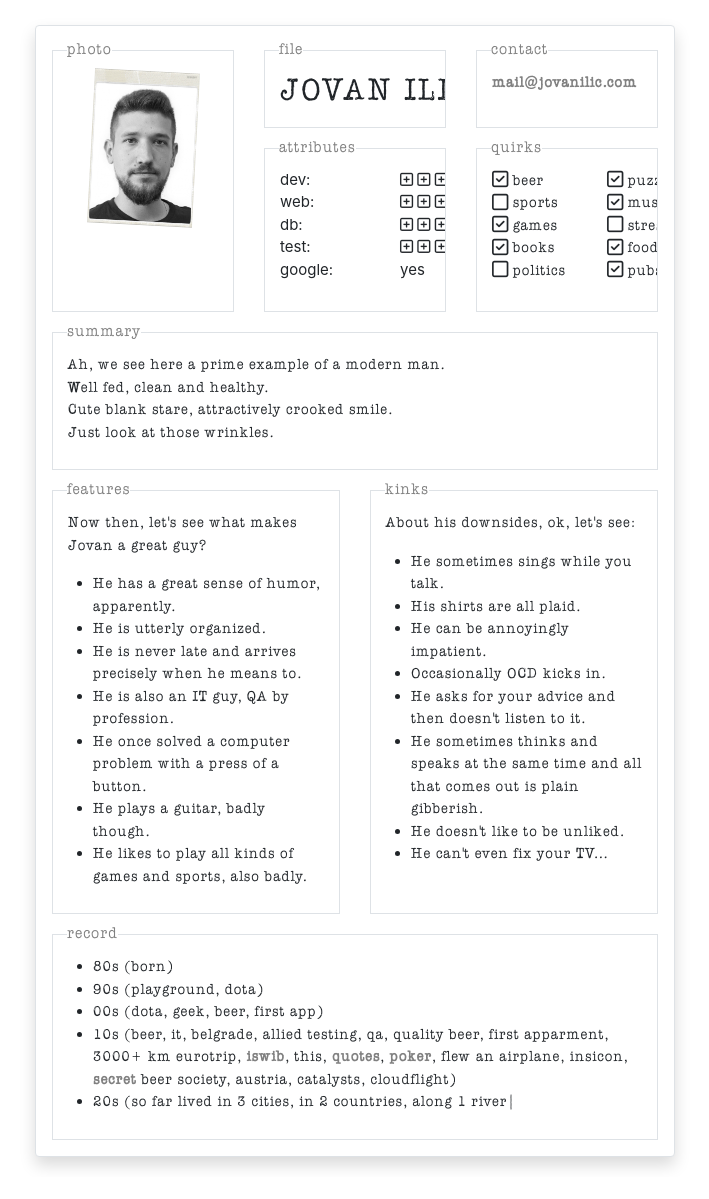
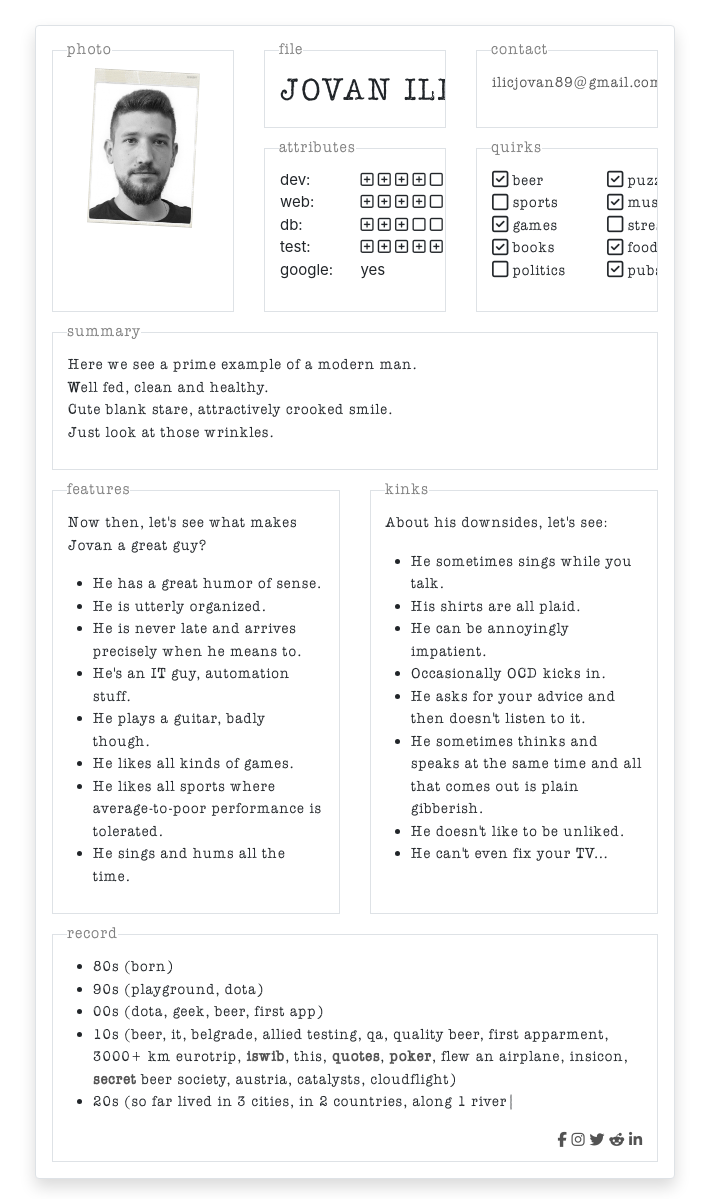
Before and after one commit to Zaista/portfolio, a plain HTML site: page index.html in a window 1280 px wide. Shown: the whole page, without its empty margins (285-994 px from the left). Before the commit the page ends 1177 px from the top, so only its background shows below. Drawn offline with nearby package versions, Linux system fonts and the light colour scheme.

Commit message:
Update profile

```diff
--- a/css/index.css
+++ b/css/index.css
@@ -10,7 +10,7 @@ body {
 	min-width: 350px;
 }
 
-p, .name, ul, span, table {
+p, .name, ul, span, table, a {
 	font-family: 'myFont';
 }
 
@@ -43,12 +43,23 @@ ul {
 	margin-top: 0.5em;
 }
 
+#contact a {
+	display: inline-block;
+}
+
+#icons {
+	color: rgb(83, 83, 83);
+	cursor: pointer;
+}
+
 .far.far {
 	-webkit-text-stroke: 0.1px lightgray;
 }
 
 #photo {
+	display: inline-block;
 	width: 70%;
+	max-width: 200px;
 	transform: rotate(3deg);
 }
 
@@ -71,7 +82,7 @@ ul {
 }
 
 #attributes-line {
-	min-width: 240px;
+	min-width: 193px;
 }
 
 #quirks-line {
@@ -79,19 +90,22 @@ ul {
 }
 
 /* unvisited link */
-a:link {
-    color: grey !important;
+ a:link {
+    color: rgb(83, 83, 83) !important;
+}
+#additional a:link {
 	font-weight: 600 !important;
 }
 
 /* visited link */
 a:visited {
-    color: grey !important;
+    color: rgb(83, 83, 83) !important;
 }
 
 /* mouse over link */
 a:hover {
     color: black !important;
+	text-decoration: none !important;
 }
 
 /* selected link */
@@ -138,3 +152,25 @@ a:active {
 		padding-bottom: 0;
 	}
 }
+
+
+/* width */
+::-webkit-scrollbar {
+	width: 10px;
+	height: 7px;
+  }
+
+  /* Track */
+  ::-webkit-scrollbar-track {
+	background: #f1f1f1;
+  }
+
+  /* Handle */
+  ::-webkit-scrollbar-thumb {
+	background: #888;
+  }
+
+  /* Handle on hover */
+  ::-webkit-scrollbar-thumb:hover {
+	background: #555;
+  }
--- a/index.html
+++ b/index.html
@@ -38,7 +38,7 @@
 		<div class="main row justify-content-center">
 			<div class="col-12 col-md-8 col-xl-6 border shadow p-3 bg-white rounded">
 				<div class="header row">
-					<div class="col-12 col-md-4 col-sm-4" id="photodiv">
+					<div class="col-12 col-md-4" id="photodiv">
 						<span class="toptext">photo</span>
 						<div class="col-12 border h-100">
 							<img id="photo" src="images/polaroid.jpg" alt="A picture of me">
@@ -46,7 +46,7 @@
 					</div>
 					<div class="col-12 col-md-8 col" id="rightcol">
 						<div class="row">
-							<div class="col-12 col-sm-6 col-md-6col-lg-6" id="file">
+							<div class="col-12 col-sm-6 col-md-6 col-lg-6" id="file">
 								<span class="toptext">file</span>
 								<div class="col-12 border overflow-auto">
 									<h2 class="name">JOVAN ILI<span class="namemark">C</span></h2>
@@ -56,7 +56,7 @@
 							<div class="col-12 col-sm-6" id="contact">
 								<span class="toptext">contact</span>
 								<div class="col-12 border overflow-auto h-100">
-									<p><a href="mailto:mail@jovanilic.com">mail@jovanilic.com</a></p>
+									<a class="align-middle" href="mailto:ilicjovan89@gmail.com">ilicjovan89@gmail.com</a>
 								</div>
 							</div>
 						</div>
@@ -65,14 +65,14 @@
 								<span class="toptext">attributes</span>
 								<div class="col-12 border overflow-auto">
 									<div class="row" id="attributes-line">
-										<div class="col-6">
+										<div class="col-5">
 											dev:<br>
 											web:<br>
 											db:<br>
 											test:<br>
 											google:<br>
 										</div>
-										<div class="col-6">
+										<div class="col-7">
 											<i class="far fa-plus-square"></i>
 											<i class="far fa-plus-square"></i>
 											<i class="far fa-plus-square"></i>
@@ -171,7 +171,7 @@
 						<span class="toptext">summary</span>
 						<div class="col-md-12 border">
 							<p class="text">
-								Ah, we see here a prime example of a modern man.<br>
+								Here we see a prime example of a modern man.<br>
 								Well fed, clean and healthy.<br>
 								Cute blank stare, attractively crooked smile.<br>
 								Just look at those wrinkles.
@@ -186,13 +186,14 @@
 							<p class="text">
 								Now then, let's see what makes Jovan a great guy?
 							<ul>
-								<li>He has a great sense of humor, apparently.</li>
+								<li>He has a great humor of sense.</li>
 								<li>He is utterly organized.</li>
 								<li>He is never late and arrives precisely when he means to.</li>
-								<li>He is also an IT guy, QA by profession.</li>
-								<li>He once solved a computer problem with a press of a button.</li>
+								<li>He's an IT guy, automation stuff.</li>
 								<li>He plays a guitar, badly though.</li>
-								<li>He likes to play all kinds of games and sports, also badly.</li>
+								<li>He likes all kinds of games.</li>
+								<li>He likes all sports where average-to-poor performance is tolerated.</li>
+								<li>He sings and hums all the time.</li>
 							</ul>
 							</p>
 						</div>
@@ -201,7 +202,7 @@
 						<span class="toptext">kinks</span>
 						<div class="col-md-12 border">
 							<p class="text">
-								About his downsides, ok, let's see:
+								About his downsides, let's see:
 							<ul>
 								<li>He sometimes sings while you talk.</li>
 								<li>His shirts are all plaid.</li>
@@ -219,7 +220,7 @@
 				<div class="row no-bottom-padding">
 					<div class="col-md-12" id="additional">
 						<span class="toptext">record</span>
-						<div class="col-md-12 border">
+						<div class="col-md-12 border clearfix">
 							<ul>
 								<li>80s (born)</li>
 								<li>90s (playground, dota)</li>
@@ -230,14 +231,29 @@
 										<a href="#secret">secret</a> beer society, austria, catalysts, cloudflight)</li>
 								<li>20s (so far lived in 3 cities, in 2 countries, along 1 river<span id="typer">|</span></li>
 							</ul>
+							<div id="icons" class="float-right">
+								<a href="https://www.facebook.com/jovan.ilic.1989/" target="_blank">
+									<i class="fab fa-facebook-f"></i>
+								</a>
+								<a href="https://www.instagram.com/jovan.89/" target="_blank">
+									<i class="fab fa-instagram"></i>
+								</a>
+								<a href="https://twitter.com/Jovan1889" target="_blank">
+									<i class="fab fa-twitter"></i>
+								</a>
+								<a href="https://www.reddit.com/user/Minute_Context1088" target="_blank">
+									<i class="fab fa-reddit-alien"></i>
+								</a>
+								<a href="https://www.linkedin.com/in/jovanilic/" target="_blank">
+									<i class="fab fa-linkedin-in"></i>
+								</a>
+							</div>
 						</div>
 					</div>
 				</div>
 			</div>
 		</div>
 	</div>
-
-
 
 	<!-- Optional JavaScript -->
 	<script src="https://code.jquery.com/jquery-3.5.1.min.js"
```
Also changed, not shown: 1 other file.
